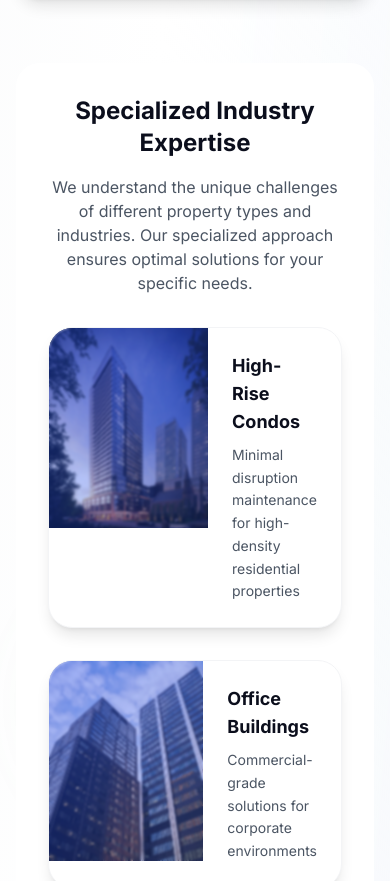
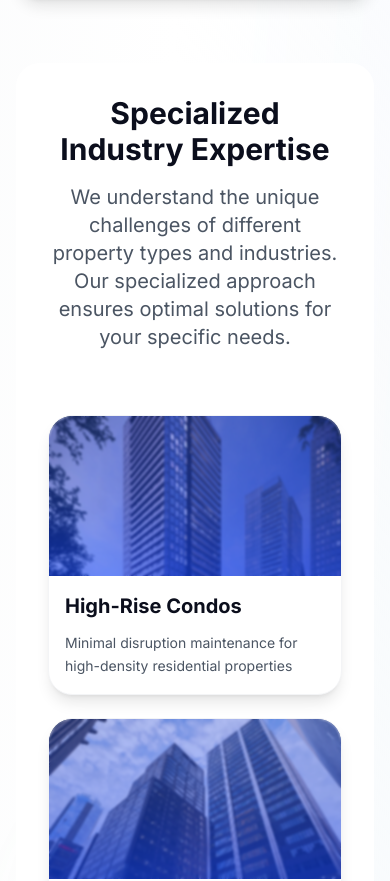
Before and after one commit to eugenc/oxford-mechanical, a Next.js app: page / in a window 390 px wide. Shown: the part 7845-8726 px from the top of the page. Built offline with nearby package versions, Linux system fonts and the light colour scheme.

Commit message:
Optimize Industry Expertise section: match headline/subheadline sizes with testimonials, reduce blur by 80%, improve card design

```diff
--- a/app/globals.css
+++ b/app/globals.css
@@ -766,6 +766,8 @@
   animation-fill-mode: both;
   position: relative;
   overflow: hidden;
+  backface-visibility: hidden;
+  transform: translateZ(0);
 }
 
 .industry-card:nth-child(1) { animation-delay: 0.1s; }
@@ -778,36 +780,38 @@
 /* Industry card image section enhancements */
 .industry-card .image-section {
   position: relative;
-  transition: all 0.3s ease;
-}
-
-.industry-card:hover .image-section {
-  transform: scale(1.05);
+  transition: all 0.5s cubic-bezier(0.4, 0, 0.2, 1);
+  will-change: transform;
+}
+
+.industry-card .image-section::before {
+  content: '';
+  position: absolute;
+  inset: 0;
+  background: linear-gradient(180deg, transparent 0%, rgba(0, 55, 255, 0.1) 100%);
+  opacity: 0;
+  transition: opacity 0.5s ease;
+  z-index: 1;
+  pointer-events: none;
+}
+
+.industry-card:hover .image-section::before {
+  opacity: 1;
 }
 
 /* Industry card content section */
 .industry-card .content-section {
   position: relative;
   z-index: 2;
+  transition: all 0.3s ease;
 }
 
 /* Enhanced hover effects for industry cards */
 .industry-card:hover {
-  transform: translateY(-4px);
-  box-shadow: 0 20px 40px rgba(0, 55, 255, 0.15);
-}
-
-/* Industry card image overlay effects */
-.industry-card .image-overlay {
-  position: absolute;
-  inset: 0;
-  background: linear-gradient(135deg, rgba(0, 55, 255, 0.4) 0%, rgba(0, 55, 255, 0.2) 100%);
-  transition: all 0.3s ease;
-}
-
-.industry-card:hover .image-overlay {
-  background: linear-gradient(135deg, rgba(0, 55, 255, 0.5) 0%, rgba(0, 55, 255, 0.3) 100%);
-}
+  box-shadow: 0 25px 50px rgba(0, 55, 255, 0.2);
+}
+
+/* Industry card image overlay effects - removed as we're using gradient overlay in component */
 
 /* Mobile responsiveness for industry cards */
 @media (max-width: 768px) {
@@ -816,26 +820,29 @@
   }
 
   .industry-card .image-section {
-    width: 40% !important;
+    height: 40% !important;
+    min-height: 180px;
   }
 
   .industry-card .content-section {
-    width: 60% !important;
+    height: 60% !important;
+    padding: 1.25rem !important;
   }
 }
 
 @media (max-width: 640px) {
-  .industry-card {
-    flex-direction: column;
-  }
-
   .industry-card .image-section {
-    width: 100% !important;
-    height: 200px;
+    height: 40% !important;
+    min-height: 160px;
   }
 
   .industry-card .content-section {
-    width: 100% !important;
+    height: 60% !important;
+    padding: 1rem !important;
+  }
+
+  .industry-card:hover {
+    transform: translateY(-1px);
   }
 }
 
--- a/app/page.tsx
+++ b/app/page.tsx
@@ -551,17 +551,17 @@ export default function Home() {
           </div>
 
           {/* Industry Focus Section */}
-          <div className="bg-white rounded-2xl p-8">
-            <div className="text-center mb-8">
-              <h3 className="text-2xl font-display font-bold text-brand-ink mb-4">
+          <div className="bg-white rounded-2xl p-8 lg:p-12">
+            <div className="text-center mb-16">
+              <h2 className="text-3xl md:text-4xl font-display font-bold text-brand-ink mb-4">
                 Specialized Industry Expertise
-              </h3>
-              <p className="text-gray-600 max-w-2xl mx-auto">
+              </h2>
+              <p className="text-xl text-gray-600 max-w-3xl mx-auto">
                 We understand the unique challenges of different property types and industries. Our specialized approach ensures optimal solutions for your specific needs.
               </p>
             </div>
 
-            <div className="grid md:grid-cols-2 lg:grid-cols-3 gap-8">
+            <div className="grid md:grid-cols-2 lg:grid-cols-3 gap-6 lg:gap-8">
               {[
                 {
                   industry: "High-Rise Condos",
@@ -600,42 +600,48 @@ export default function Home() {
                   fallbackBg: "bg-gradient-to-br from-orange-500 to-orange-600"
                 }
               ].map((industry, index) => (
-                <div key={index} className="industry-card group bg-white rounded-2xl shadow-lg hover:shadow-xl transition-all duration-300 hover:-translate-y-1 overflow-hidden border border-gray-100">
-                  <div className="flex h-full">
-                    {/* Image section - 35% width */}
-                    <div className="image-section w-[35%] relative overflow-hidden">
+                <div key={index} className="industry-card group bg-white rounded-2xl shadow-lg hover:shadow-2xl transition-all duration-500 hover:-translate-y-2 overflow-hidden border border-gray-100 hover:border-brand-primary/20 flex flex-col h-full will-change-transform">
+                  {/* Image section - 40% height */}
+                  <div className="image-section h-[40%] min-h-[200px] relative overflow-hidden">
                     {/* High-quality background image */}
                     <Image
                       src={industry.image}
                       alt={`${industry.industry} industry`}
                       fill
                       quality={95}
-                        className="object-cover object-center"
-                        sizes="(max-width: 768px) 100vw, (max-width: 1200px) 35vw, 300px"
+                      className="object-cover object-center transition-transform duration-500 group-hover:scale-110"
+                      sizes="(max-width: 768px) 100vw, (max-width: 1200px) 50vw, 33vw"
                     />
 
-                      {/* Fallback background */}
-                      <div className={`absolute inset-0 ${industry.fallbackBg} opacity-0 group-hover:opacity-10 transition-opacity duration-300`}></div>
-
-                      {/* Brand blue overlay */}
-                      <div className="image-overlay absolute inset-0 bg-brand-primary/40"></div>
+                    {/* Gradient overlay for better text contrast */}
+                    <div className="absolute inset-0 bg-gradient-to-t from-brand-primary/60 via-brand-primary/40 to-brand-primary/30"></div>
 
                     {/* Glass effect overlay */}
                     <div className="absolute inset-0 bg-white/5 backdrop-blur-1"></div>
 
-                      {/* Hover effect */}
-                      <div className="absolute inset-0 bg-brand-primary/20 opacity-0 group-hover:opacity-100 transition-opacity duration-300"></div>
-                    </div>
-
-                    {/* Content section - 65% width */}
-                    <div className="content-section flex-1 p-6 flex flex-col justify-center">
-                      <h4 className="text-lg font-bold text-brand-ink mb-2 group-hover:text-brand-primary transition-colors duration-300">
+                    {/* Hover effect overlay */}
+                    <div className="absolute inset-0 bg-brand-primary/30 opacity-0 group-hover:opacity-100 transition-opacity duration-500"></div>
+
+                    {/* Decorative corner accent */}
+                    <div className="absolute top-4 right-4 w-12 h-12 bg-white/10 backdrop-blur-1 rounded-full border border-white/20 opacity-0 group-hover:opacity-100 transition-all duration-500 transform scale-0 group-hover:scale-100"></div>
+                  </div>
+
+                  {/* Content section - 60% height */}
+                  <div className="content-section h-[60%] p-6 lg:p-8 flex flex-col justify-center relative">
+                    {/* Subtle background accent on hover */}
+                    <div className="absolute inset-0 bg-gradient-to-br from-brand-primary/5 to-transparent opacity-0 group-hover:opacity-100 transition-opacity duration-500"></div>
+
+                    <div className="relative z-10">
+                      <h4 className="text-xl lg:text-2xl font-bold text-brand-ink mb-3 group-hover:text-brand-primary transition-colors duration-300">
                         {industry.industry}
                       </h4>
-                      <p className="text-sm text-gray-600 leading-relaxed">
+                      <p className="text-sm lg:text-base text-gray-600 leading-relaxed group-hover:text-gray-700 transition-colors duration-300">
                         {industry.description}
                       </p>
                     </div>
+
+                    {/* Bottom accent line */}
+                    <div className="absolute bottom-0 left-0 right-0 h-0.5 bg-gradient-to-r from-transparent via-brand-primary/0 to-transparent group-hover:via-brand-primary/50 transition-all duration-500"></div>
                   </div>
                 </div>
               ))}
@@ -1036,198 +1042,6 @@ export default function Home() {
               </div>
             </div>
           </div>
-
-          {/* Property Types - Enhanced */}
-          <div className="mt-20">
-            <div className="text-center mb-16">
-              <div className="inline-flex items-center gap-2 bg-white/80 backdrop-blur-1 rounded-full px-4 py-2 border border-brand-primary/20 mb-6">
-                <span className="text-brand-primary">🏢</span>
-                <span className="text-sm font-medium text-brand-ink">Property Types We Serve</span>
-              </div>
-              <h3 className="text-3xl md:text-4xl lg:text-5xl font-display font-bold text-brand-ink mb-6 leading-tight">
-                Comprehensive Property Coverage
-              </h3>
-              <p className="text-xl text-gray-600 max-w-3xl mx-auto leading-relaxed">
-                From high-rise condos to industrial facilities, we provide specialized plumbing services for every property type across the GTA.
-              </p>
-            </div>
-
-            <div className="grid md:grid-cols-2 lg:grid-cols-4 gap-6">
-              {[
-                {
-                  type: "High-rise condos",
-                  icon: "🏢",
-                  description: "Minimal disruption solutions for high-density residential properties",
-                  gradient: "from-blue-500 to-blue-600"
-                },
-                {
-                  type: "Office buildings",
-                  icon: "🏬",
-                  description: "Commercial-grade plumbing for corporate environments",
-                  gradient: "from-gray-500 to-gray-600"
-                },
-                {
-                  type: "Schools & universities",
-                  icon: "🎓",
-                  description: "Educational institution maintenance and upgrades",
-                  gradient: "from-green-500 to-green-600"
-                },
-                {
-                  type: "Public buildings",
-                  icon: "🏛️",
-                  description: "Government and municipal building services",
-                  gradient: "from-purple-500 to-purple-600"
-                },
-                {
-                  type: "Residential properties",
-                  icon: "🏠",
-                  description: "Multi-unit and single-family home solutions",
-                  gradient: "from-orange-500 to-orange-600"
-                },
-                {
-                  type: "Commercial complexes",
-                  icon: "🏪",
-                  description: "Shopping centers and retail space maintenance",
-                  gradient: "from-cyan-500 to-cyan-600"
-                },
-                {
-                  type: "Industrial facilities",
-                  icon: "🏭",
-                  description: "Heavy-duty plumbing for manufacturing sites",
-                  gradient: "from-red-500 to-red-600"
-                },
-                {
-                  type: "Healthcare facilities",
-                  icon: "🏥",
-                  description: "Specialized plumbing for hospitals and medical centers",
-                  gradient: "from-pink-500 to-pink-600"
-                }
-              ].map((property, index) => (
-                <div
-                  key={index}
-                  className="property-type-card group relative bg-white rounded-2xl shadow-lg hover:shadow-2xl transition-all duration-500 hover:-translate-y-2 border border-gray-100 hover:border-brand-primary/20 overflow-hidden"
-                  style={{ animationDelay: `${index * 0.1}s` }}
-                >
-                  {/* Background decorative element */}
-                  <div className="absolute top-0 right-0 w-20 h-20 opacity-5">
-                    <div className={`w-full h-full bg-gradient-to-br ${property.gradient} rounded-full blur-xl`}></div>
-                  </div>
-
-                  {/* Content */}
-                  <div className="relative z-10 p-6">
-                    {/* Icon */}
-                    <div className="w-16 h-16 bg-gradient-to-br from-brand-primary/10 to-brand-accent/10 rounded-2xl flex items-center justify-center mb-4 group-hover:scale-110 transition-transform duration-300">
-                      <span className="text-3xl group-hover:scale-110 transition-transform duration-300">{property.icon}</span>
-                    </div>
-
-                    {/* Title */}
-                    <h4 className="text-lg font-bold text-brand-ink mb-3 group-hover:text-brand-primary transition-colors duration-300 leading-tight">
-                      {property.type}
-                    </h4>
-
-                    {/* Description */}
-                    <p className="text-sm text-gray-600 leading-relaxed group-hover:text-gray-700 transition-colors duration-300">
-                      {property.description}
-                    </p>
-                  </div>
-
-                  {/* Hover accent line */}
-                  <div className="absolute bottom-0 left-1/2 transform -translate-x-1/2 w-12 h-1 bg-gradient-to-r from-brand-primary to-brand-accent rounded-full opacity-0 group-hover:opacity-100 transition-opacity duration-300"></div>
-
-                  {/* Subtle hover glow */}
-                  <div className="absolute inset-0 rounded-2xl bg-gradient-to-br from-brand-primary/5 to-brand-accent/5 opacity-0 group-hover:opacity-100 transition-opacity duration-300"></div>
-                </div>
-              ))}
-            </div>
-
-            {/* Bottom CTA */}
-            <div className="mt-12 text-center">
-              <div className="inline-flex flex-col sm:flex-row items-center gap-4 bg-white rounded-2xl p-6 shadow-lg border border-gray-100">
-                <div className="text-left">
-                  <h4 className="text-lg font-bold text-brand-ink mb-1">Need specialized service for your property type?</h4>
-                  <p className="text-gray-600 text-sm">Get a customized solution tailored to your building&apos;s unique requirements.</p>
-                </div>
-                <Link
-                  href="/contact"
-                  className="bg-brand-primary hover:bg-brand-primary-600 text-white inline-flex items-center justify-center px-6 py-3 text-base font-semibold rounded-xl transition-all duration-300 transform hover:-translate-y-1 shadow-lg hover:shadow-xl"
-                >
-                  <span className="mr-2">Get Custom Quote</span>
-                  <svg className="w-4 h-4" fill="none" stroke="currentColor" viewBox="0 0 24 24">
-                    <path strokeLinecap="round" strokeLinejoin="round" strokeWidth={2} d="M13 7l5 5m0 0l-5 5m5-5H6" />
-                  </svg>
-                </Link>
-              </div>
-            </div>
-          </div>
-        </div>
-      </section>
-
-      {/* Blog Section */}
-      <section className="py-20 bg-white">
-        <div className="max-w-container mx-auto px-4 sm:px-6 lg:px-8">
-          <div className="text-center mb-16">
-            <h2 className="text-3xl md:text-4xl font-display font-bold text-brand-ink mb-4">
-              Latest Insights
-            </h2>
-            <p className="text-xl text-gray-600 max-w-3xl mx-auto">
-              Weekly inspiration and expert advice on plumbing maintenance and building management.
-            </p>
-          </div>
-
-          <div className="grid md:grid-cols-2 lg:grid-cols-3 gap-8">
-            {[
-              {
-                title: "The Importance of Regular Plumbing Inspections for Condos",
-                excerpt: "Learn why regular plumbing inspections are crucial for high-rise buildings and how they can prevent costly emergency repairs.",
-                date: "December 15, 2024",
-                readTime: "5 min read",
-                href: "/blog/plumbing-inspections-condos"
-              },
-              {
-                title: "Water Saving Solutions for Commercial Buildings",
-                excerpt: "Discover eco-friendly plumbing upgrades that can reduce water consumption and lower utility costs for your property.",
-                date: "December 8, 2024",
-                readTime: "7 min read",
-                href: "/blog/water-saving-solutions"
-              },
-              {
-                title: "Emergency Plumbing: What to Do Before We Arrive",
-                excerpt: "Essential steps to take during a plumbing emergency to minimize damage and ensure safety for building occupants.",
-                date: "December 1, 2024",
-                readTime: "4 min read",
-                href: "/blog/emergency-plumbing-tips"
-              }
-            ].map((post, index) => (
-              <Link
-                key={index}
-                href={post.href}
-                className="card hover:shadow-xl transition-all duration-300 hover:-translate-y-1 group"
-              >
-                <div className="mb-4">
-                  <span className="text-sm text-brand-primary font-medium">{post.date}</span>
-                  <span className="text-sm text-gray-500 ml-2">• {post.readTime}</span>
-                </div>
-                <h3 className="text-xl font-semibold text-brand-ink mb-3 group-hover:text-brand-primary transition-colors">
-                  {post.title}
-                </h3>
-                <p className="text-gray-600 leading-relaxed">
-                  {post.excerpt}
-                </p>
-                <div className="mt-4 text-brand-primary font-medium group-hover:text-brand-primary-600 transition-colors">
-                  Read More →
-                </div>
-              </Link>
-            ))}
-          </div>
-
-          <div className="text-center mt-12">
-            <Link
-              href="/blog"
-              className="btn-primary inline-flex items-center px-6 py-3 text-base font-semibold rounded-xl"
-            >
-              View All Articles
-            </Link>
-          </div>
         </div>
       </section>
 
```
Lines whose indentation alone changed are shown as unchanged.
